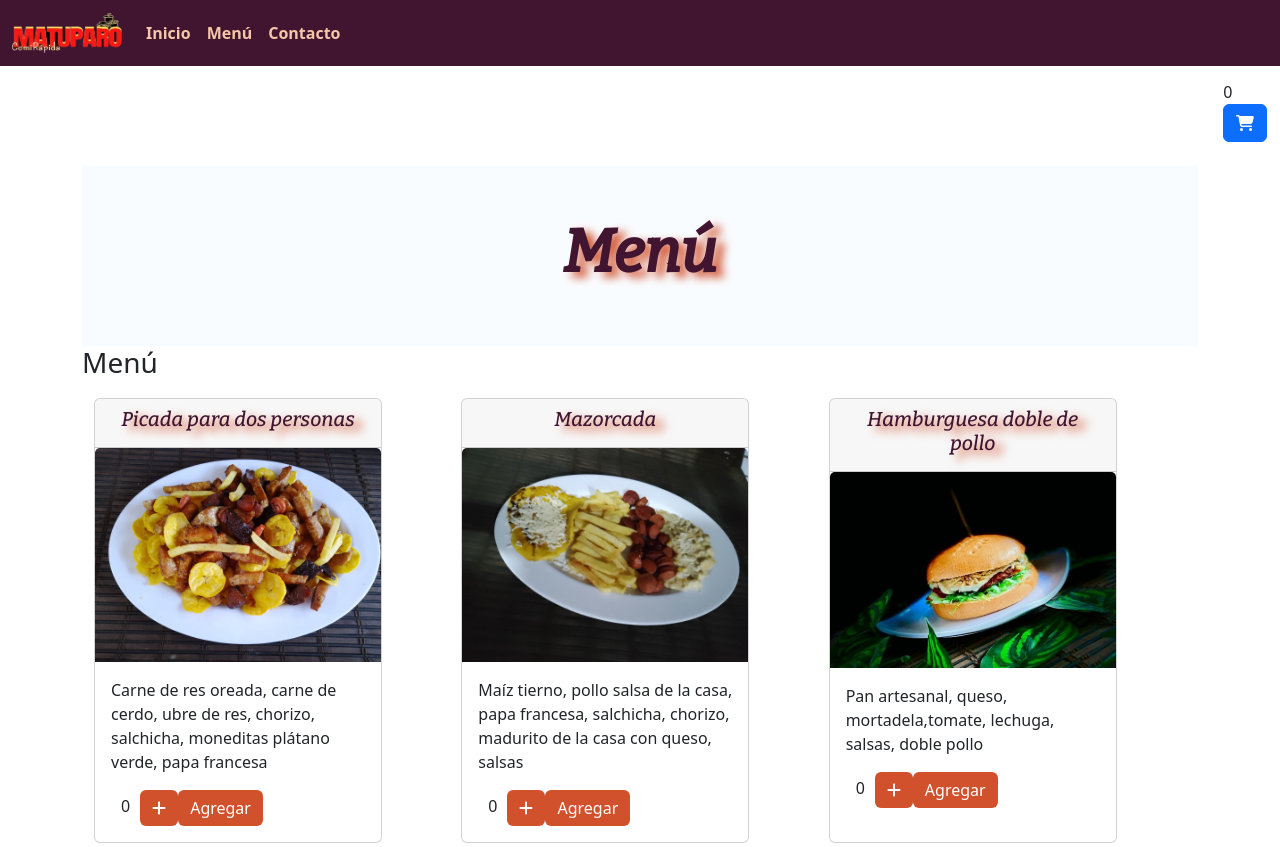
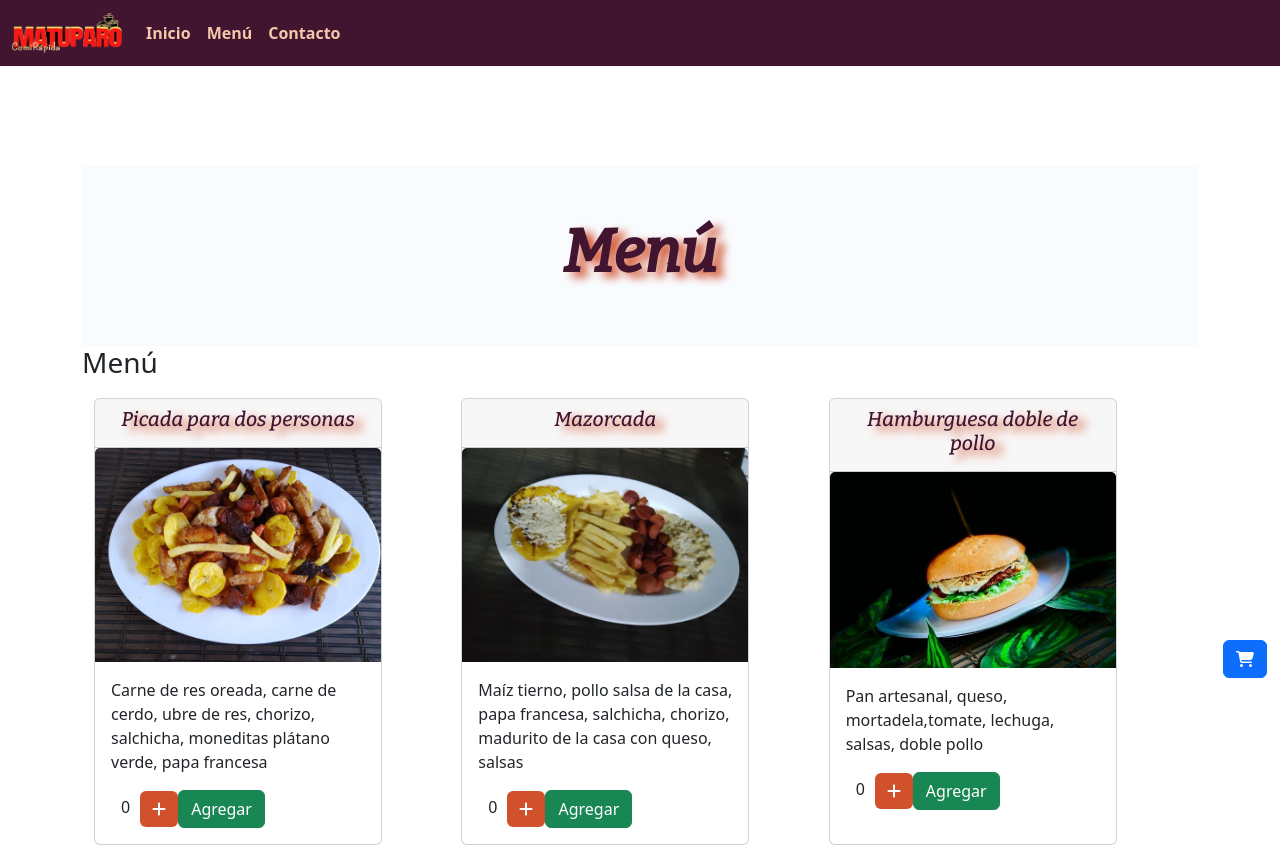
Before and after one commit to Matuparo/Matuparo, a React (Create React App) app: page /menu in a window 1280 px wide. Shown: the top 847 px of the page. Built offline with nearby package versions, Linux system fonts and the light colour scheme.

Commit message:
estilisado en carrito de compras

```diff
--- a/src/App.css
+++ b/src/App.css
@@ -110,10 +110,26 @@ h1,  h5{
   color: white;
 }
 .shoppingCart{
+  display: flex;
+  align-items: center;
+  justify-content: center;
   position: fixed;
   right: 1%;
-  top: 10%;
+  top: 80%;
 }
+.shoppingCart div{
+  color:aliceblue;
+  position: absolute;
+  right: 1%;
+  top: -15%;
+  background-color: red;
+  padding:0px 5px 0px 5px;
+  border-radius: 100%;
+}
+table{
+  text-align: center;
+}
+
 .quantity div, h6{
   display:inline;
   margin: 10px;
--- a/src/components/Articulos.js
+++ b/src/components/Articulos.js
@@ -25,7 +25,7 @@ const Articulos = ({ data, addToCart }) => {
           {value ? <Button onClick={() => setvalue(value - 1)}><FontAwesomeIcon icon={faMinus} /></Button> : <></>}
           <h6>{value}</h6>
           <Button onClick={() => setvalue(value + 1)}><FontAwesomeIcon icon={faPlus} /></Button>
-          <Button onClick={() => addToCart({ amount: value, id: data.id })} className="btn-primary">Agregar</Button>
+          <Button variant="success" onClick={() => addToCart({ amount: value, id: data.id })} >Agregar</Button>
         </div>
       </Card.Body>
     </Card>
--- a/src/components/CartItem.js
+++ b/src/components/CartItem.js
@@ -1,6 +1,7 @@
 import { faTrashCan } from '@fortawesome/free-solid-svg-icons'
 import { FontAwesomeIcon } from '@fortawesome/react-fontawesome'
 import React from 'react'
+import { Button } from 'react-bootstrap'
 
 const CartItem = ({ data, delToCart }) => {
   const { name, value, amount, id } = data
@@ -10,7 +11,9 @@ const CartItem = ({ data, delToCart }) => {
       <td>{name}</td>
       <td>{value}</td>
       <td>{value * amount}</td>
-      <button onClick={() => delToCart({id:id})}><FontAwesomeIcon icon={faTrashCan} /></button>
+      <td>
+        <Button variant="danger" onClick={() => delToCart({ id: id })}><FontAwesomeIcon icon={faTrashCan} /></Button>
+      </td>
     </tr>
   )
 }
--- a/src/components/shoppingCart.js
+++ b/src/components/shoppingCart.js
@@ -18,8 +18,8 @@ const ShoppingCart = () => {
 
 
     const addToCart = (data) => {
-        console.log(data)
-        dispatch({ type: Types.ADD_TO_CART, payload: data })
+        const { amount } = data
+        amount ? dispatch({ type: Types.ADD_TO_CART, payload: data }) : alert("debes agregar un producto")
 
     }
     const delToCart = (id) => {
@@ -32,7 +32,7 @@ const ShoppingCart = () => {
     return (
         <div>
             <div className='shoppingCart'>
-                <div>{cart.length}</div>
+                {cart.length?<div>{cart.length}</div>:<div></div>}
                 <Button variant="primary" onClick={handleShow} >
                     <FontAwesomeIcon icon={faCartShopping} />
                 </Button>
@@ -53,16 +53,19 @@ const ShoppingCart = () => {
                         <Offcanvas.Title>Carrito de compras</Offcanvas.Title>
                     </Offcanvas.Header>
                     <Offcanvas.Body>
-                        <button className="btn-primary" onClick={() => clearCart(cart)}><FontAwesomeIcon icon={faTrashCan} /> Limpiar Carrito</button>
+                        <Button variant="danger" className="btn-primary" onClick={() => clearCart(cart)}><FontAwesomeIcon icon={faTrashCan} /> Limpiar Carrito</Button>
                         <table>
+                            <thead>
                                 <tr>
                                     <th>cantidad</th>
                                     <th>descripción</th>
                                     <th>Vr unitario</th>
                                     <th>Vr total</th>
                                 </tr>
-
+                            </thead>
+                            <tbody>
                                 {cart.map((item, index) => (<CartItem data={item} delToCart={delToCart} key={index} />))}
+                            </tbody>
                         </table>
                         {total ? <h3>total {total} $</h3> : <></>}
 
```
Lines whose indentation alone changed are shown as unchanged.
